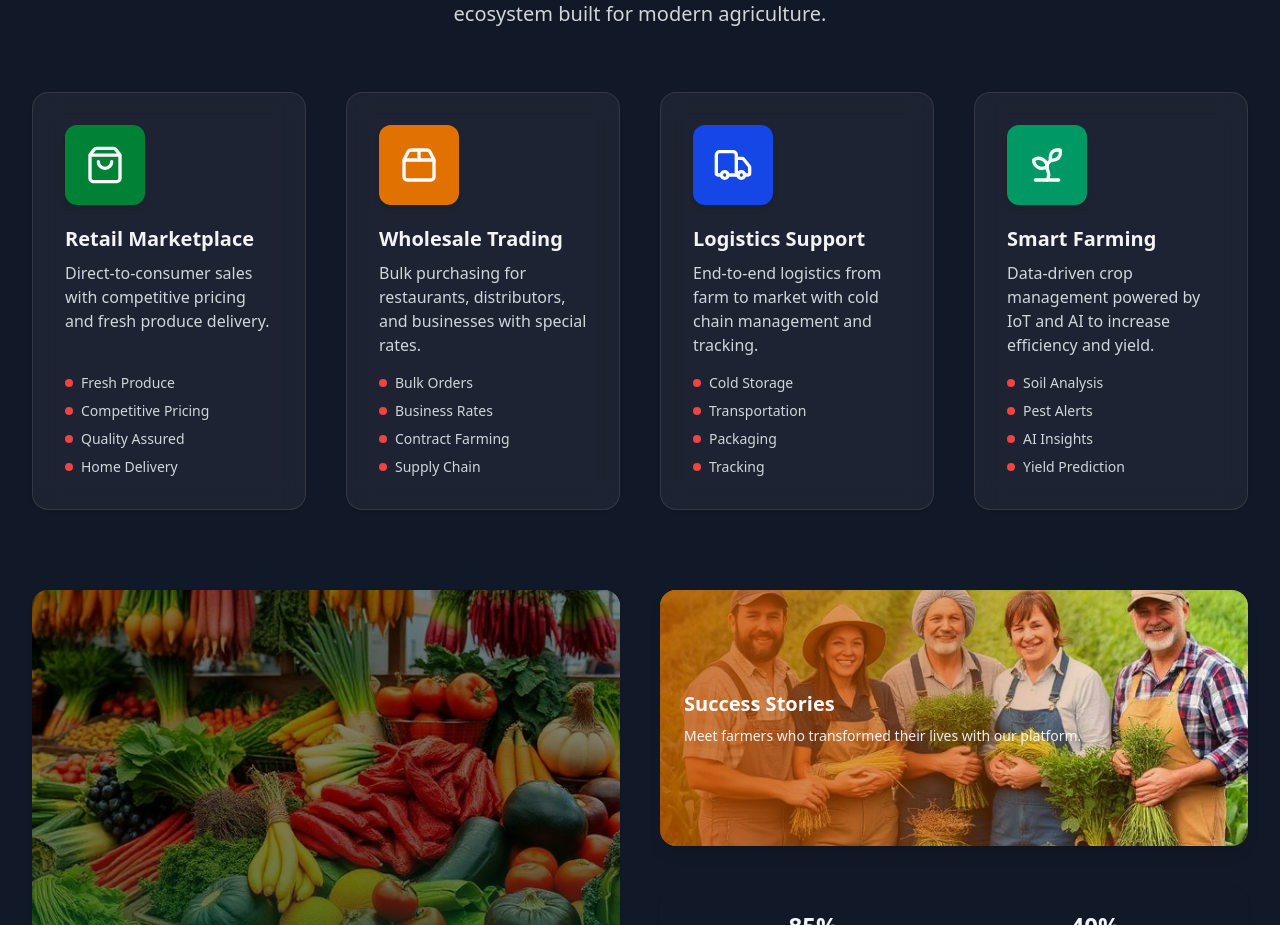
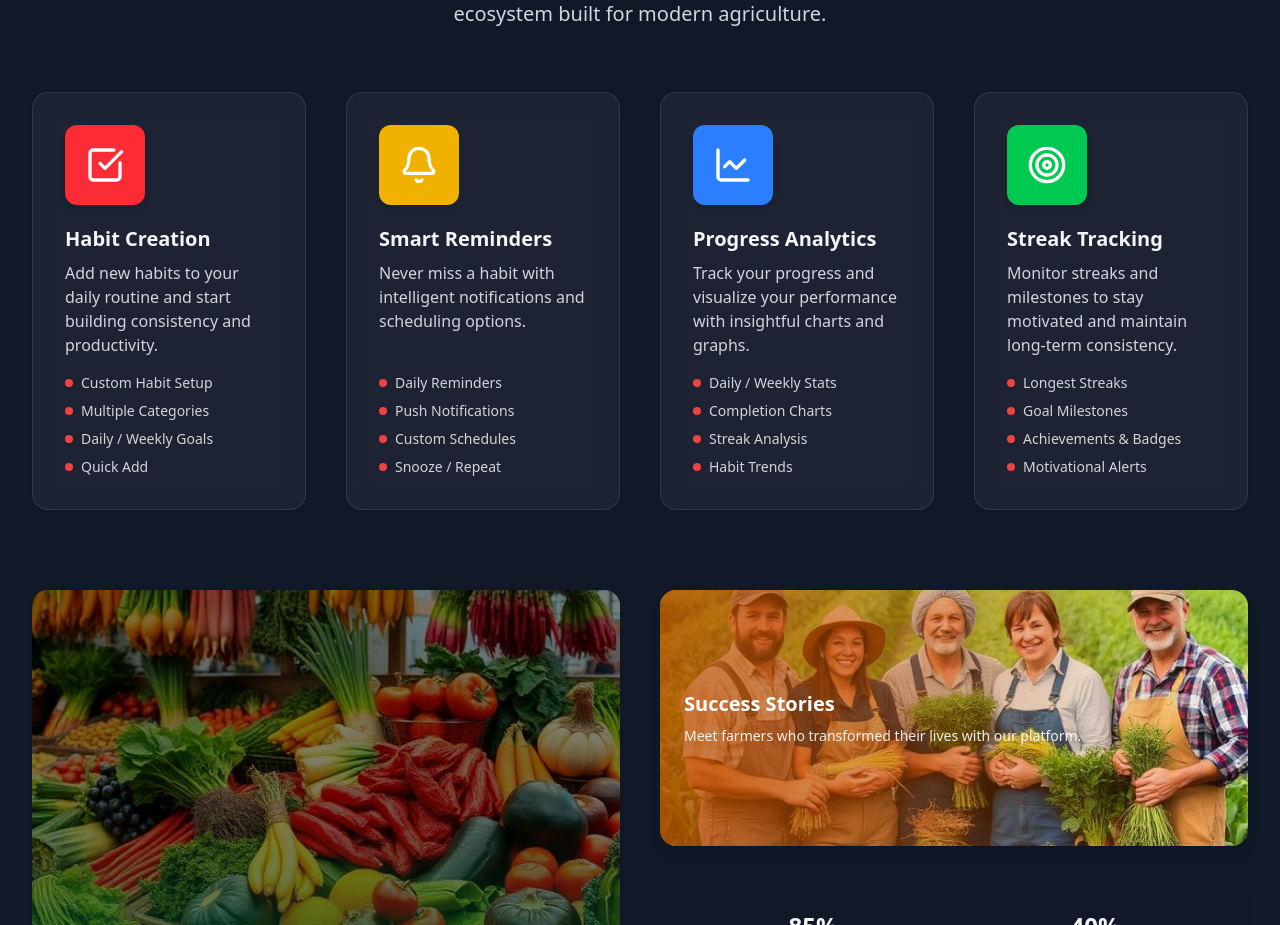
Before and after one commit to FahimTasnimKhan/Habitude-client, a React (Vite) app: page / in a window 1280 px wide. Shown: the part 3146-4071 px from the top of the page. Built offline with nearby package versions, Linux system fonts and the light colour scheme.

Commit message:
Services UI Updated

```diff
--- a/src/pages/HomePage/Services.jsx
+++ b/src/pages/HomePage/Services.jsx
@@ -1,5 +1,5 @@
 import React, { useEffect } from 'react';
-import { ShoppingBag, Package2, Truck, Sprout } from 'lucide-react';
+
 import marketplaceImage from '../../assets/Logo/marketplace.jpg';
 import farmersImage from '../../assets/Logo/farmers-success.jpg';
 
@@ -8,56 +8,63 @@ import AOS from 'aos';
 import 'aos/dist/aos.css';
 import ServiceCard from './ServiceCard';
 import FeaturedShowcase from './FeaturedShowcase';
+import { Bell, CheckSquare, LineChart, Target } from 'lucide-react';
 
 const services = [
   {
-    icon: ShoppingBag,
-    title: 'Retail Marketplace',
+    icon: CheckSquare,
+    title: 'Habit Creation',
     description:
-      'Direct-to-consumer sales with competitive pricing and fresh produce delivery.',
+      'Add new habits to your daily routine and start building consistency and productivity.',
     features: [
-      'Fresh Produce',
-      'Competitive Pricing',
-      'Quality Assured',
-      'Home Delivery',
+      'Custom Habit Setup',
+      'Multiple Categories',
+      'Daily / Weekly Goals',
+      'Quick Add',
     ],
-    color: 'bg-green-700',
+    color: 'bg-red-500',
   },
   {
-    icon: Package2,
-    title: 'Wholesale Trading',
+    icon: Bell,
+    title: 'Smart Reminders',
     description:
-      'Bulk purchasing for restaurants, distributors, and businesses with special rates.',
+      'Never miss a habit with intelligent notifications and scheduling options.',
     features: [
-      'Bulk Orders',
-      'Business Rates',
-      'Contract Farming',
-      'Supply Chain',
+      'Daily Reminders',
+      'Push Notifications',
+      'Custom Schedules',
+      'Snooze / Repeat',
     ],
-    color: 'bg-amber-600',
+    color: 'bg-yellow-500',
   },
   {
-    icon: Truck,
-    title: 'Logistics Support',
+    icon: LineChart,
+    title: 'Progress Analytics',
     description:
-      'End-to-end logistics from farm to market with cold chain management and tracking.',
-    features: ['Cold Storage', 'Transportation', 'Packaging', 'Tracking'],
-    color: 'bg-blue-700',
+      'Track your progress and visualize your performance with insightful charts and graphs.',
+    features: [
+      'Daily / Weekly Stats',
+      'Completion Charts',
+      'Streak Analysis',
+      'Habit Trends',
+    ],
+    color: 'bg-blue-500',
   },
   {
-    icon: Sprout,
-    title: 'Smart Farming',
+    icon: Target,
+    title: 'Streak Tracking',
     description:
-      'Data-driven crop management powered by IoT and AI to increase efficiency and yield.',
+      'Monitor streaks and milestones to stay motivated and maintain long-term consistency.',
     features: [
-      'Soil Analysis',
-      'Pest Alerts',
-      'AI Insights',
-      'Yield Prediction',
+      'Longest Streaks',
+      'Goal Milestones',
+      'Achievements & Badges',
+      'Motivational Alerts',
     ],
-    color: 'bg-emerald-600',
+    color: 'bg-green-500',
   },
 ];
+
 
 const Services = () => {
   // Initialize AOS with same config as HowItWorks for consistency
```
